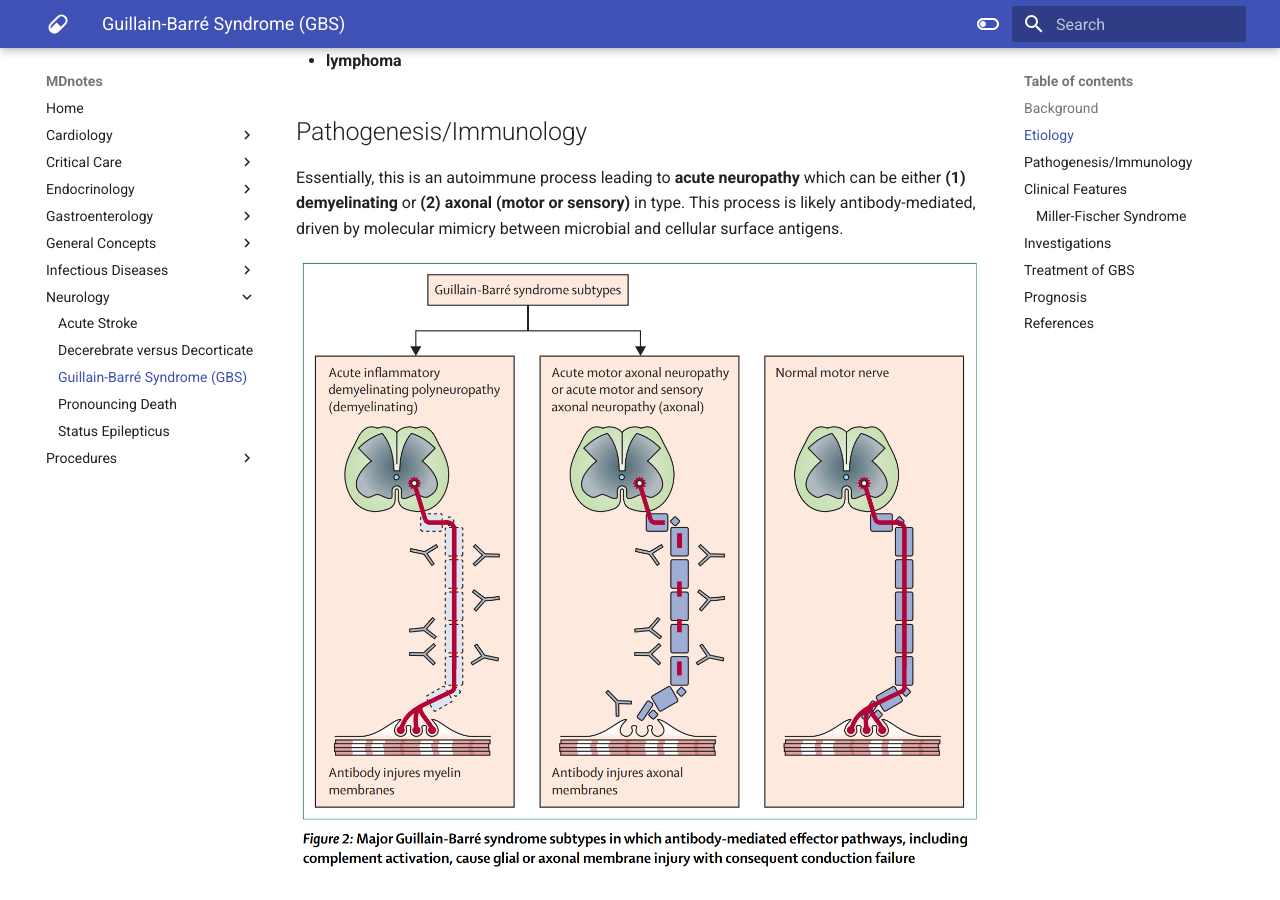
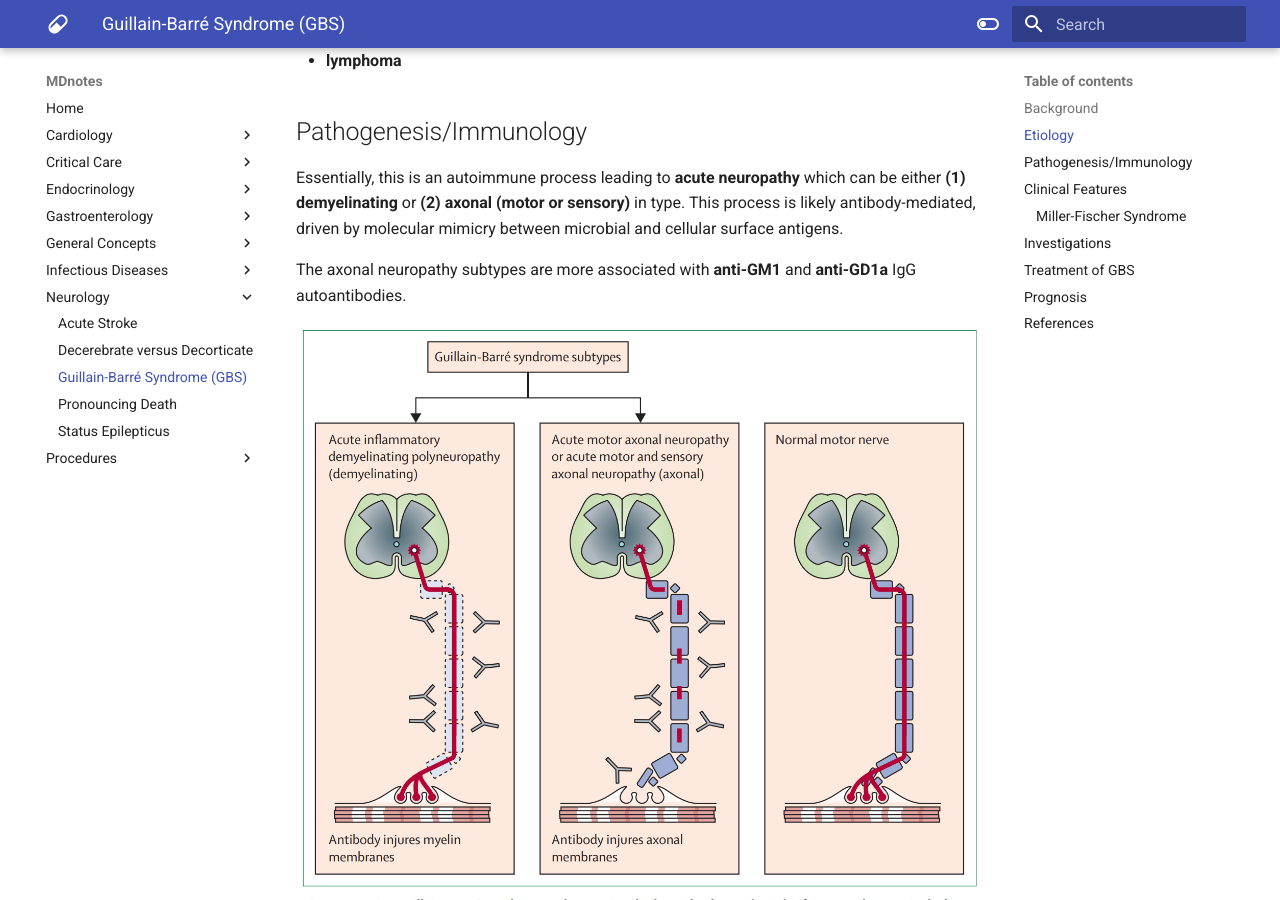
Before and after one commit to jzpero/mdnotes, an MkDocs documentation site: the page built from docs/Neurology/Guillain-Barré Syndrome.md, in a window 1280 px wide and 900 px high, scrolled down 712 px. Built offline with MkDocs 1.6.1 and Material for MkDocs 9.7.7, drawn with Linux system fonts in a browser that asks for light colours.

Commit message:
vault backup: 2021-04-15 04:08:40
Affected files:

"docs/Neurology/Guillain-Barr\303\251 Syndrome.md"

```diff
--- a/docs/Neurology/Guillain-Barré Syndrome.md
+++ b/docs/Neurology/Guillain-Barré Syndrome.md
@@ -17,6 +17,8 @@ Onset is 1-2 weeks after immune stimulation.
 
 ## Pathogenesis/Immunology
 Essentially, this is an autoimmune process leading to **acute neuropathy** which can be either **(1) demyelinating** or **(2) axonal (motor or sensory)** in type. This process is likely antibody-mediated, driven by molecular mimicry between microbial and cellular surface antigens.
+
+The axonal neuropathy subtypes are more associated with **anti-GM1** and **anti-GD1a** IgG autoantibodies.
 
 ![gbs-types.png](img/gbs-types.png)
 
```
